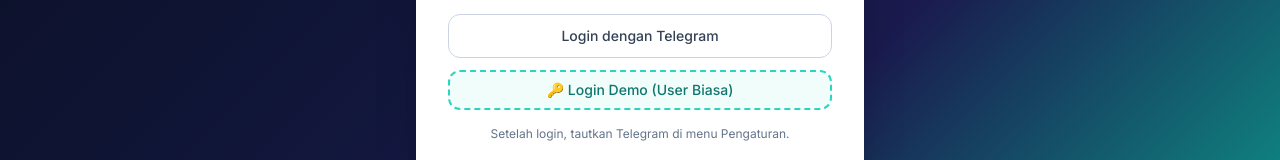
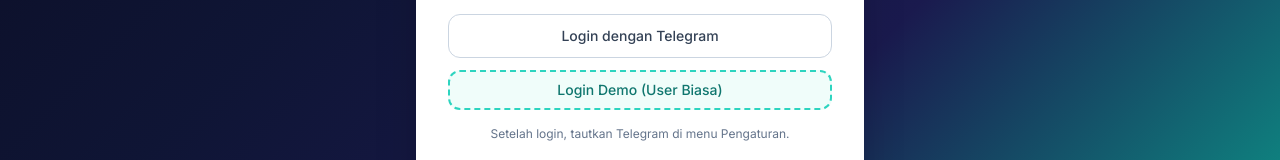
Before and after one commit to FMATheNomad/jatuhtempo, a Next.js app in the folder web/: page /login in a window 1280 px wide. Shown: the part 533-693 px from the top of the page. Built offline with nearby package versions, Linux system fonts and the light colour scheme.

Commit message:
feat: replace emojis with lucide icons — login, monthly, upcoming pages

```diff
--- a/web/src/app/login/page.tsx
+++ b/web/src/app/login/page.tsx
@@ -145,7 +145,7 @@
             disabled={demoLoading}
             className="flex items-center justify-center gap-2 w-full h-10 rounded-lg border-2 border-dashed border-teal-400 bg-teal-50 text-sm font-medium text-teal-700 hover:bg-teal-100 transition-all disabled:opacity-50"
           >
-            {demoLoading ? 'Memproses...' : '🔑 Login Demo (User Biasa)'}
+            {demoLoading ? 'Memproses...' : 'Login Demo (User Biasa)'}
           </button>
         </div>
 
--- a/web/src/app/monthly/page.tsx
+++ b/web/src/app/monthly/page.tsx
@@ -130,7 +130,7 @@
                             )}
                             {d.interest_rate && d.status !== 'paid' && (
                               <p className="text-xs text-muted-foreground mt-0.5">
-                                {d.interest_rate < 1 ? '🔸' : d.interest_rate < 3 ? '🔹' : '🔺'} {d.interest_rate}%/{d.interest_type === 'monthly' ? 'bln' : d.interest_type === 'daily' ? 'hari' : d.interest_type === 'yearly' ? 'thn' : 'flat'}
+                                {d.interest_rate}%/{d.interest_type === 'monthly' ? 'bln' : d.interest_type === 'daily' ? 'hari' : d.interest_type === 'yearly' ? 'thn' : 'flat'}
                               </p>
                             )}
                           </div>
@@ -159,7 +159,7 @@
                                   {d.installment_current && d.installment_total ? `${d.installment_current}/${d.installment_total}` : '-'}
                                 </td>
                                 <td className="py-3 text-sm text-muted-foreground">
-                                  {d.interest_rate ? <span className="text-accent font-medium">{d.interest_rate}%{d.interest_type ? '/' + {daily:'hari',monthly:'bln',yearly:'thn',flat:'flat'}[d.interest_type as string] : ''} <span className="text-xs opacity-50">{d.interest_rate < 1 ? '🟢' : d.interest_rate < 3 ? '🟡' : '🔴'}</span></span> : '-'}
+                                  {d.interest_rate ? <span className="text-accent font-medium">{d.interest_rate}%{d.interest_type ? '/' + {daily:'hari',monthly:'bln',yearly:'thn',flat:'flat'}[d.interest_type as string] : ''}</span> : '-'}
                                 </td>
                                 <td className="py-3">
                                   <Badge variant={d.status === 'late' ? 'late' : d.status === 'paid' ? 'paid' : 'active'}>
--- a/web/src/app/upcoming/page.tsx
+++ b/web/src/app/upcoming/page.tsx
@@ -176,7 +176,7 @@
                                 {d.installment_current && d.installment_total ? `${d.installment_current}/${d.installment_total}` : '-'}
                               </td>
                               <td className="py-3 text-sm text-muted-foreground">
-                                {d.interest_rate ? <span className="text-accent font-medium">{d.interest_rate}%{d.interest_type ? '/' + {daily:'hari',monthly:'bln',yearly:'thn',flat:'flat'}[d.interest_type as string] : ''} <span className="text-xs opacity-50">{d.interest_rate < 1 ? '🟢' : d.interest_rate < 3 ? '🟡' : '🔴'}</span></span> : '-'}
+                                {d.interest_rate ? <span className="text-accent font-medium">{d.interest_rate}%{d.interest_type ? '/' + {daily:'hari',monthly:'bln',yearly:'thn',flat:'flat'}[d.interest_type as string] : ''}</span> : '-'}
                               </td>
                               <td className="py-3 text-sm text-muted-foreground">{d.category || '-'}</td>
                             </tr>
```
